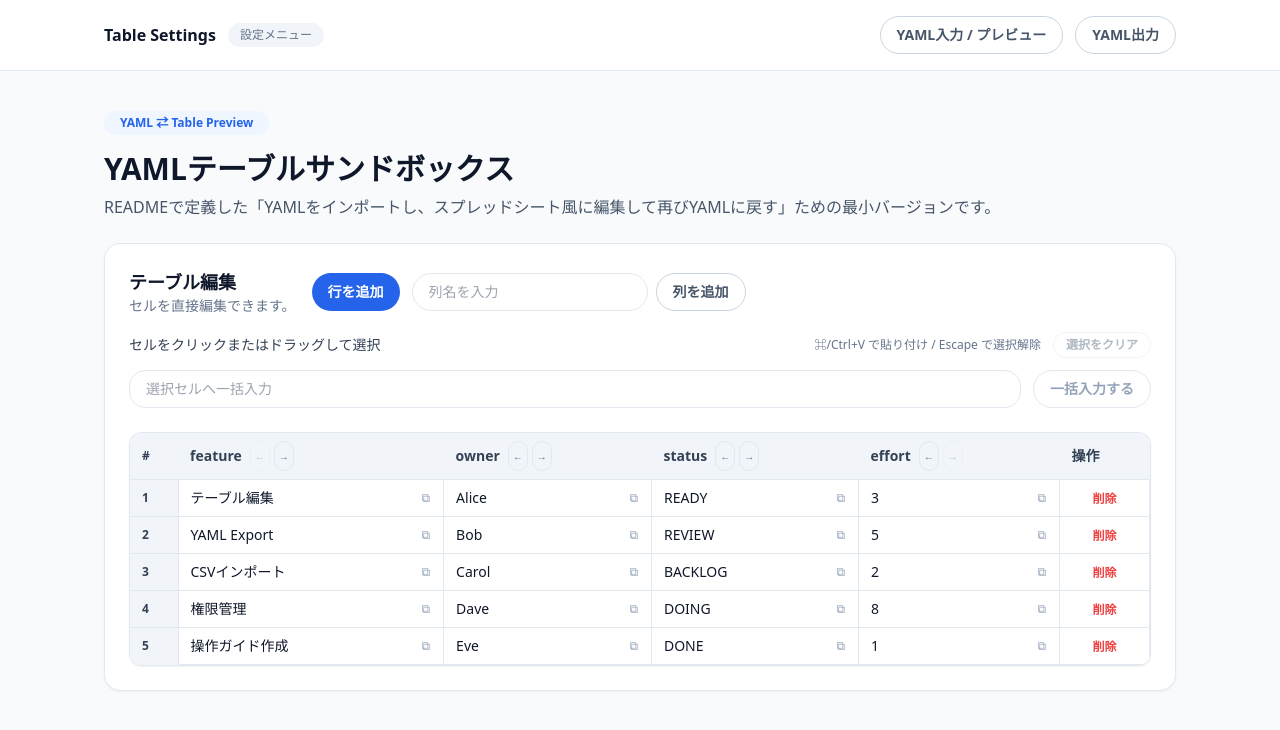
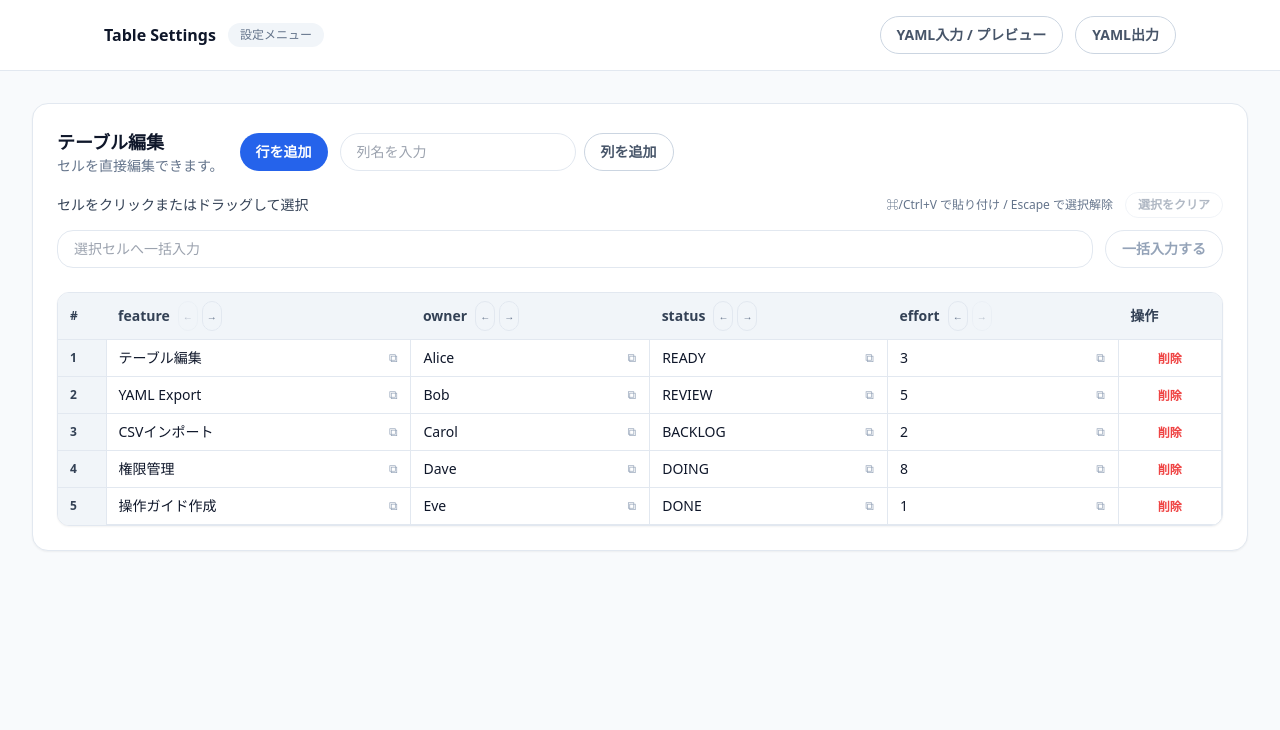
Before and after one commit to pirakansa/Gridelle, a React (Vite) app: page / in a window 1280 px wide. Shown: the top 730 px of the page. Built offline with nearby package versions, Linux system fonts and the light colour scheme.

Commit message:
refactor(App): remove HeroSection component and update layoutTheme styles

```diff
--- a/src/components/block/HeroSection.tsx
+++ /dev/null
@@ -1,19 +0,0 @@
-// File Header: Hero section displaying the page title and description.
-import React from 'react'
-
-// Function Header: Renders the hero badge and descriptive copy.
-export default function HeroSection(): React.ReactElement {
-  return (
-    <header className="flex flex-col gap-4">
-      <span className="inline-flex w-fit rounded-full bg-blue-50 px-4 py-1 text-xs font-semibold text-blue-600">
-        YAML ⇄ Table Preview
-      </span>
-      <div className="space-y-2">
-        <h1 className="text-3xl font-bold text-slate-900">YAMLテーブルサンドボックス</h1>
-        <p className="text-slate-600">
-          READMEで定義した「YAMLをインポートし、スプレッドシート風に編集して再びYAMLに戻す」ための最小バージョンです。
-        </p>
-      </div>
-    </header>
-  )
-}
--- a/src/pages/top/App.tsx
+++ b/src/pages/top/App.tsx
@@ -2,7 +2,6 @@
 import React from 'react'
 import { layoutTheme } from '../../utils/Theme'
 import { useSpreadsheetState } from './useSpreadsheetState'
-import HeroSection from '../../components/block/HeroSection'
 import TableEditorPanel from '../../components/block/TableEditorPanel'
 import SpreadsheetTable from '../../components/block/SpreadsheetTable'
 import MenuHeader from '../../components/block/MenuHeader'
@@ -31,7 +30,6 @@ export default function App(): React.ReactElement {
     <div className={layoutTheme.pageShell}>
       <MenuHeader onYamlInputClick={openYamlInput} onYamlOutputClick={openYamlOutput} />
       <main className={layoutTheme.contentWrapper}>
-        <HeroSection />
         <TableEditorPanel
           notice={spreadsheet.notice}
           newColumnName={spreadsheet.newColumnName}
--- a/src/utils/Theme.ts
+++ b/src/utils/Theme.ts
@@ -3,10 +3,10 @@
 // layoutTheme: Provides semantic class references consumed by components.
 export const layoutTheme = {
   centeredContainer: 'centered-layout',
-  pageShell: 'min-h-screen bg-slate-50 text-slate-900',
-  contentWrapper: 'mx-auto flex w-full max-w-6xl flex-col gap-6 p-6 md:p-10',
+  pageShell: 'min-h-screen bg-slate-50 text-slate-900 flex flex-col',
+  contentWrapper: 'flex-1 flex flex-col gap-4 p-4 md:p-8',
   card: 'rounded-2xl border border-slate-200 bg-white p-6 shadow-sm',
   sectionTitle: 'text-lg font-semibold text-slate-900',
   helperText: 'text-sm text-slate-500',
-  tableScroll: 'overflow-x-auto rounded-xl border border-slate-200 bg-white shadow-sm',
+  tableScroll: 'h-full w-full overflow-auto rounded-xl border border-slate-200 bg-white shadow-sm',
 } as const
```
